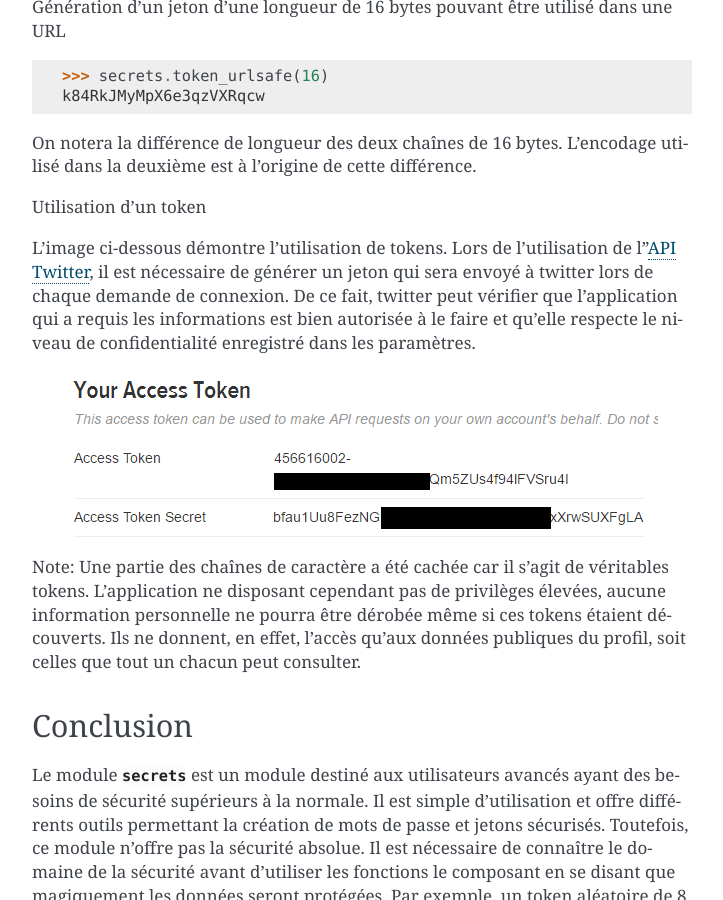
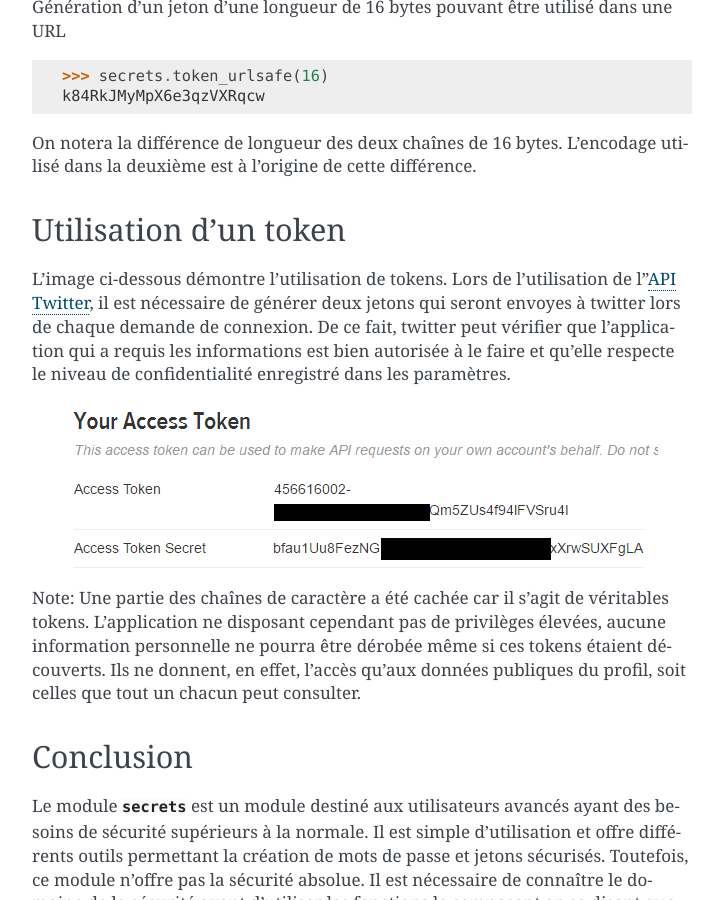
Before and after one commit to HE-Arc/livre-python, a Sphinx documentation site: the page built from source/secrets/index.rst, in a window 1280 px wide and 900 px high, scrolled down 2507 px. Shown: the whole window, without its empty margins (388-1111 px from the left). Built offline with Sphinx 7.4.7, drawn with Linux system fonts in a browser that asks for light colours; some of the changed text lies outside the part shown.

Commit message:
autre modifications mineures suiteau review

```diff
--- a/source/secrets/index.rst
+++ b/source/secrets/index.rst
@@ -77,8 +77,9 @@ On notera la différence de longueur des deux chaînes de 16 bytes. L'encodage u
 
 
 Utilisation d'un token
+----------------------
 
-L'image ci-dessous démontre l'utilisation de tokens. Lors de l'utilisation de l'`API Twitter`_, il est nécessaire de générer un jeton qui sera envoyé à twitter lors de chaque demande de connexion. De ce fait, twitter peut vérifier que l'application qui a requis les informations est bien autorisée à le faire et qu'elle respecte le niveau de confidentialité enregistré dans les paramètres.
+L'image ci-dessous démontre l'utilisation de tokens. Lors de l'utilisation de l'`API Twitter`_, il est nécessaire de générer deux jetons qui seront envoyes à twitter lors de chaque demande de connexion. De ce fait, twitter peut vérifier que l'application qui a requis les informations est bien autorisée à le faire et qu'elle respecte le niveau de confidentialité enregistré dans les paramètres.
 
 .. image:: ./img/exampleTwitterApi.PNG
     :scale: 100%
```
